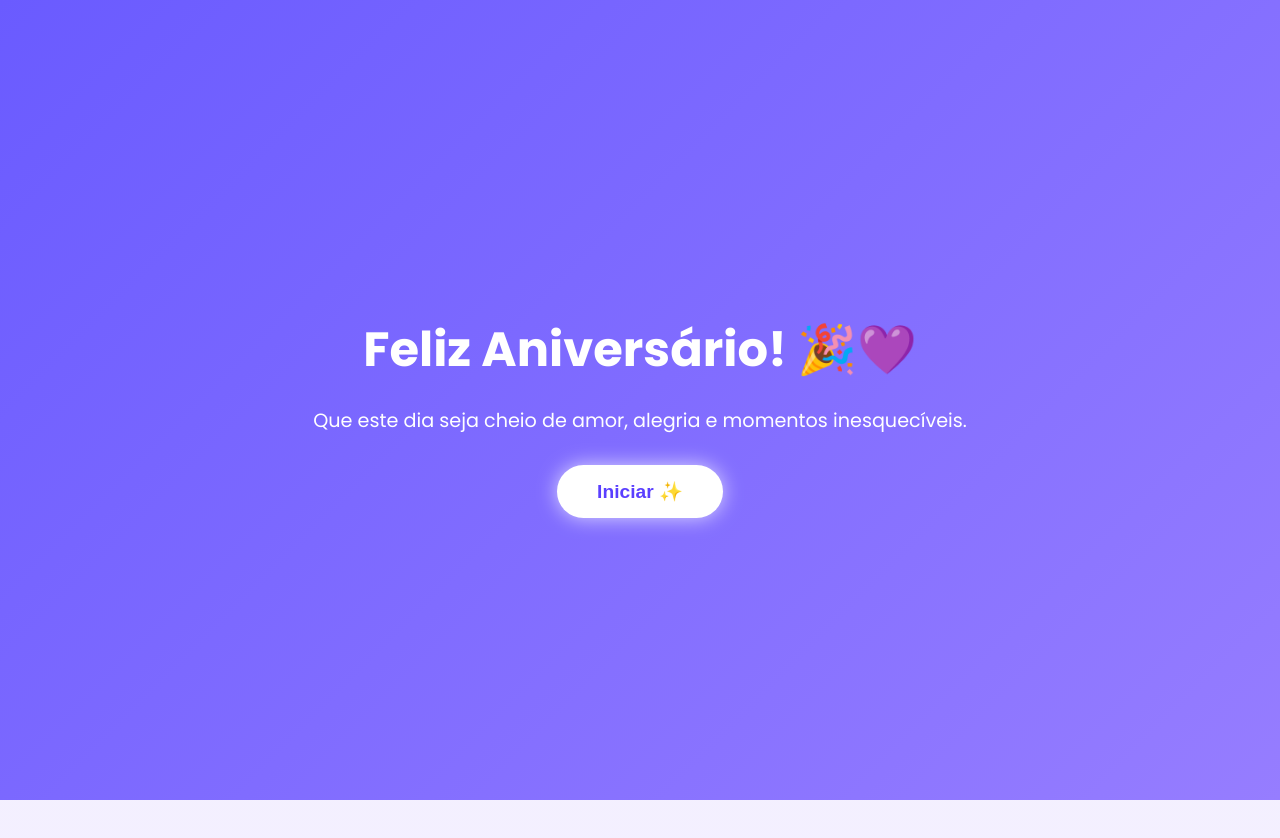
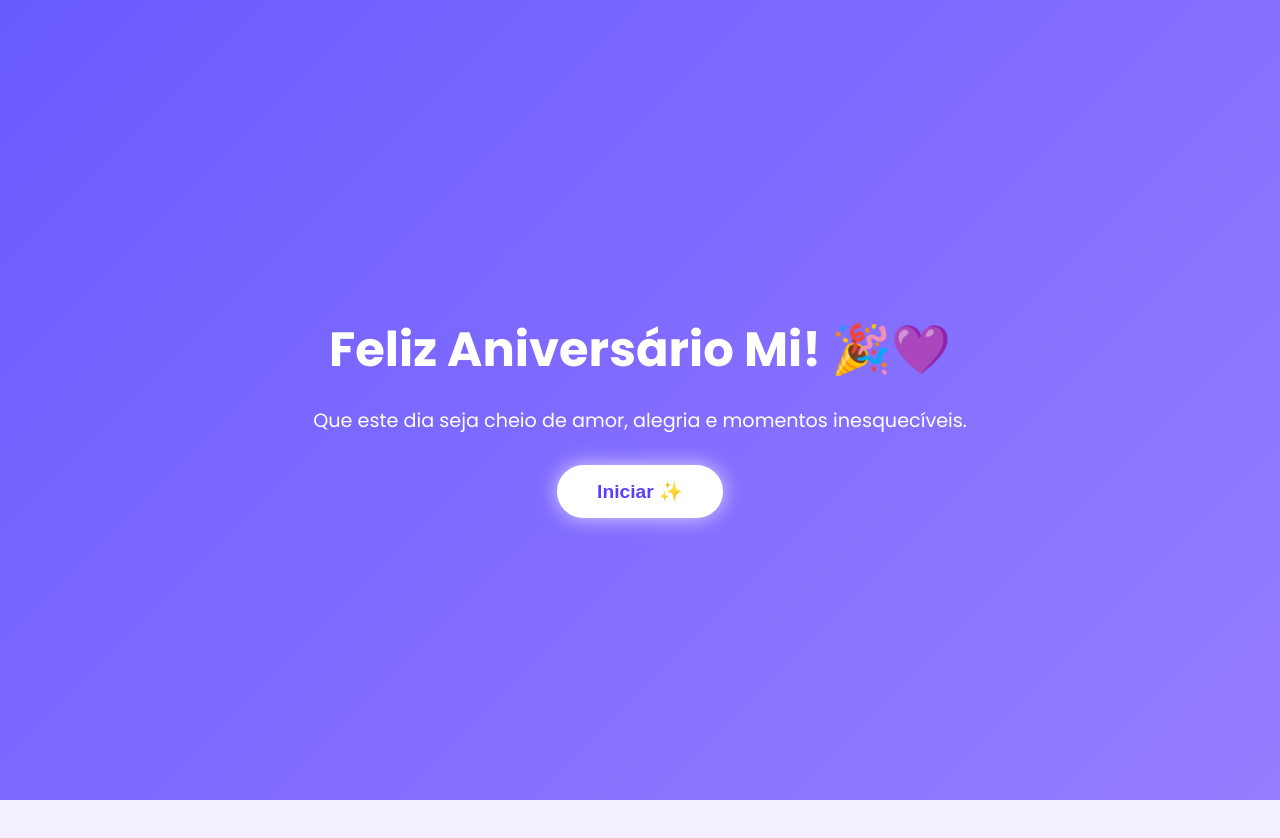
Before and after one commit to GustavoEngSoft/homenagem-mi, a plain HTML site: page index.html in a window 1280 px wide. Shown: the top 838 px of the page. Drawn offline with Linux system fonts and the light colour scheme.

Commit message:
Atualização

```diff
--- a/index.html
+++ b/index.html
@@ -11,7 +11,7 @@
   <!-- TELA INICIAL -->
   <div id="start-screen" class="start-screen">
     <div class="start-content">
-      <h1>Feliz Aniversário! 🎉💜</h1>
+      <h1>Feliz Aniversário Mi! 🎉💜</h1>
       <p>Que este dia seja cheio de amor, alegria e momentos inesquecíveis.</p>
       <button id="start-btn">Iniciar ✨</button>
     </div>
```
